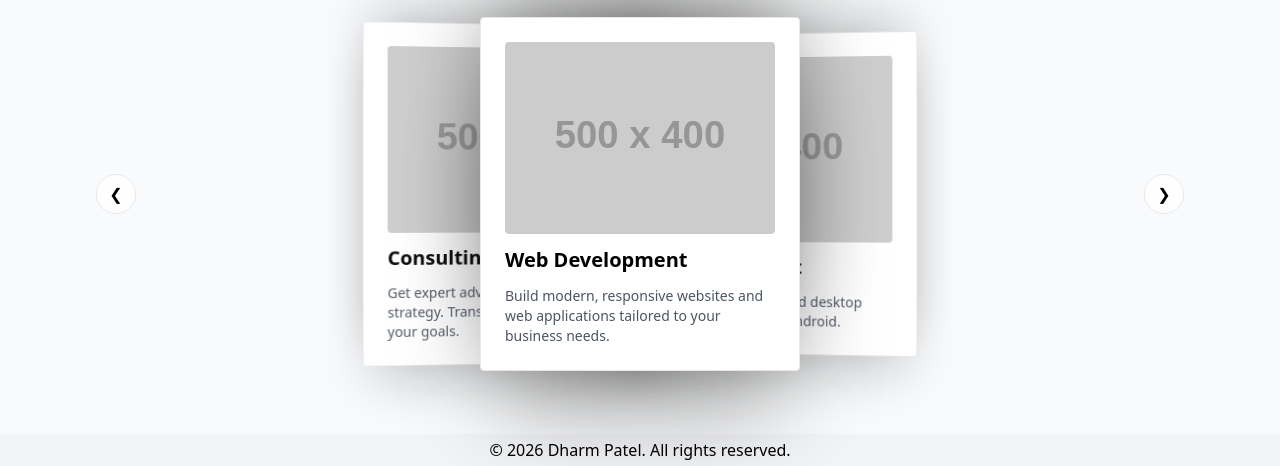
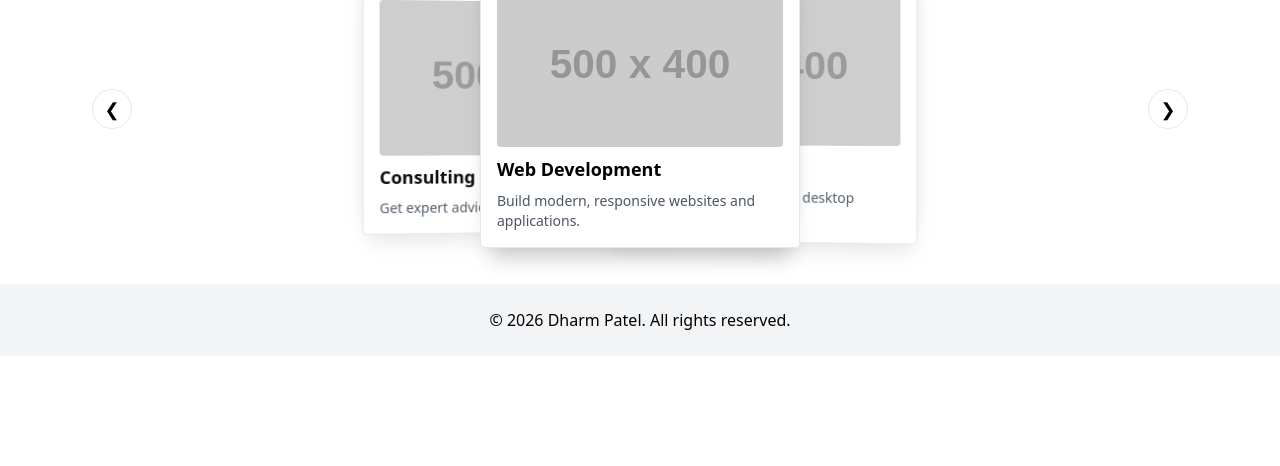
Before and after one commit to DharmPatelPro/dharmpatel.in, a plain HTML site: page index.html in a window 1280 px wide. Shown: the part 715-1181 px from the top of the page. After the commit the page ends 1071 px from the top, so only its background shows below. Drawn offline with nearby package versions, Linux system fonts and the light colour scheme; placeholder pictures from the web are drawn by us.

Commit message:
kc bvjkv

```diff
--- a/index.html
+++ b/index.html
@@ -101,41 +101,41 @@
         </section>
 
         <!-- Solutions Card Slider -->
-        <section class="py-12 bg-gray-50">
+        <section >
             <div class="max-w-6xl mx-auto px-4">
-                <h2 class="text-3xl font-bold text-center mb-5">Solutions</h2>
+                <h2 class="text-3xl font-bold text-center ">Solutions</h2>
 
                 <!-- 3D Card Stack with Drag -->
-                <div id="cardContainer" class="flex justify-center items-center relative h-72 md:h-96 cursor-grab active:cursor-grabbing select-none overflow-visible py-8 md:py-12">
-                    <div id="cardStack" class="relative w-full h-full" style="perspective: 1000px;">
+                <div id="cardContainer" class="flex justify-center items-center relative cursor-grab active:cursor-grabbing select-none overflow-hidden" style="perspective: 1200px; min-height: 350px;">
+                    <div id="cardStack" class="relative w-full" style="perspective: 1000px;">
                         <!-- Card 1 -->
-                        <a href="#sub1" class="card absolute top-1/2 left-1/2 -translate-y-1/2 -translate-x-1/2 w-72 md:w-80 h-auto bg-white p-5 md:p-6 rounded border border-gray-200 cursor-pointer transition-all duration-500 flex flex-col gap-3"
-                            style="transform: translateX(-50%) translateY(-50%) translateX(0px) scale(1); z-index: 30;">
-                            <img class="rounded w-full h-40 md:h-48 object-cover" alt="Web Development" src="https://dummyimage.com/500x400">
-                            <h3 class="text-lg md:text-xl font-bold">Web Development</h3>
-                            <p class="text-gray-600 text-xs md:text-sm">Build modern, responsive websites and web applications tailored to your business needs.</p>
+                        <a href="#sub1" class="card absolute top-1/2 left-1/2 -translate-y-1/2 -translate-x-1/2 bg-white rounded border border-gray-200 cursor-pointer transition-all duration-500 flex flex-col gap-2 p-4"
+                            style="width: clamp(260px, 90vw, 320px); transform: translateX(-50%) translateY(-50%) translateX(0px) scale(1); z-index: 30;">
+                            <img class="rounded w-full object-cover" alt="Web Development" style="height: clamp(100px, 25vw, 160px);" src="https://dummyimage.com/500x400">
+                            <h3 class="text-lg font-bold">Web Development</h3>
+                            <p class="text-gray-600 text-sm">Build modern, responsive websites and applications.</p>
                         </a>
 
                         <!-- Card 2 -->
-                        <a href="#sub2" class="card absolute top-1/2 left-1/2 -translate-y-1/2 -translate-x-1/2 w-72 md:w-80 h-auto bg-white p-5 md:p-6 rounded border border-gray-200 cursor-pointer transition-all duration-500 flex flex-col gap-3"
-                            style="transform: translateX(-50%) translateY(-50%) translateX(350px) scale(0.85); z-index: 20;">
-                            <img class="rounded w-full h-40 md:h-48 object-cover" alt="App Development" src="https://dummyimage.com/500x400">
-                            <h3 class="text-lg md:text-xl font-bold">App Development</h3>
-                            <p class="text-gray-600 text-xs md:text-sm">Create powerful mobile and desktop applications from iOS to Android.</p>
+                        <a href="#sub2" class="card absolute top-1/2 left-1/2 -translate-y-1/2 -translate-x-1/2 bg-white rounded border border-gray-200 cursor-pointer transition-all duration-500 flex flex-col gap-2 p-4"
+                            style="width: clamp(260px, 90vw, 320px); transform: translateX(-50%) translateY(-50%) translateX(350px) scale(0.85); z-index: 20;">
+                            <img class="rounded w-full object-cover" alt="App Development" style="height: clamp(100px, 25vw, 160px);" src="https://dummyimage.com/500x400">
+                            <h3 class="text-lg font-bold">App Development</h3>
+                            <p class="text-gray-600 text-sm">Create powerful mobile and desktop applications.</p>
                         </a>
 
                         <!-- Card 3 -->
-                        <a href="#sub3" class="card absolute top-1/2 left-1/2 -translate-y-1/2 -translate-x-1/2 w-72 md:w-80 h-auto bg-white p-5 md:p-6 rounded border border-gray-200 cursor-pointer transition-all duration-500 flex flex-col gap-3"
-                            style="transform: translateX(-50%) translateY(-50%) translateX(-350px) scale(0.85); z-index: 10;">
-                            <img class="rounded w-full h-40 md:h-48 object-cover" alt="Consulting" src="https://dummyimage.com/500x400">
-                            <h3 class="text-lg md:text-xl font-bold">Consulting</h3>
-                            <p class="text-gray-600 text-xs md:text-sm">Get expert advice on technology strategy. Transform digitally and achieve your goals.</p>
+                        <a href="#sub3" class="card absolute top-1/2 left-1/2 -translate-y-1/2 -translate-x-1/2 bg-white rounded border border-gray-200 cursor-pointer transition-all duration-500 flex flex-col gap-2 p-4"
+                            style="width: clamp(260px, 90vw, 320px); transform: translateX(-50%) translateY(-50%) translateX(-350px) scale(0.85); z-index: 10;">
+                            <img class="rounded w-full object-cover" alt="Consulting" style="height: clamp(100px, 25vw, 160px);" src="https://dummyimage.com/500x400">
+                            <h3 class="text-lg font-bold">Consulting</h3>
+                            <p class="text-gray-600 text-sm">Get expert advice on technology strategy.</p>
                         </a>
                     </div>
 
-                    <!-- Subtle desktop nav buttons -->
-                    <button id="prevBtn" class="hidden md:flex absolute left-4 top-1/2 -translate-y-1/2 bg-white/80 backdrop-blur-sm text-black w-10 h-10 rounded-full items-center justify-center border border-gray-200 hover:scale-105 transition">&#10094;</button>
-                    <button id="nextBtn" class="hidden md:flex absolute right-4 top-1/2 -translate-y-1/2 bg-white/80 backdrop-blur-sm text-black w-10 h-10 rounded-full items-center justify-center border border-gray-200 hover:scale-105 transition">&#10095;</button>
+                    <!-- Nav buttons -->
+                    <button id="prevBtn" class="hidden md:flex absolute left-3 top-1/2 -translate-y-1/2 bg-white/80 backdrop-blur-sm text-black rounded-full items-center justify-center border border-gray-200 hover:scale-105 transition" style="width: 40px; height: 40px; font-size: 18px;">&#10094;</button>
+                    <button id="nextBtn" class="hidden md:flex absolute right-3 top-1/2 -translate-y-1/2 bg-white/80 backdrop-blur-sm text-black rounded-full items-center justify-center border border-gray-200 hover:scale-105 transition" style="width: 40px; height: 40px; font-size: 18px;">&#10095;</button>
                 </div>
 
 
@@ -144,8 +144,8 @@
     </main>
 
     <!-- Footer -->
-    <footer class="bg-gray-100 text-gray py-1">
-        <div class="max-w-6xl mx-auto px-4 sm:px-6 lg:px-8 text-center">
+    <footer class="bg-gray-100 text-gray py-6">
+        <div class="max-w-6xl mx-auto px-4 text-center">
             <p>&copy; 2026 Dharm Patel. All rights reserved.</p>
         </div>
     </footer>
@@ -180,8 +180,8 @@
             if (isMobile) {
                 return [
                     { x: 0, scale: 1, opacity: 1, z: 30, rotate: 0 },
-                    { x: 50, scale: 0.92, opacity: 0.8, z: 12, rotate: -3 },
-                    { x: -50, scale: 0.92, opacity: 0.8, z: 8, rotate: 3 }
+                    { x: 35, scale: 0.90, opacity: 0.75, z: 12, rotate: -2 },
+                    { x: -35, scale: 0.90, opacity: 0.75, z: 8, rotate: 2 }
                 ];
             }
             return [
@@ -193,9 +193,9 @@
 
         function applyShadows(card, positionIndex) {
             if (positionIndex === 0) {
-                card.style.boxShadow = '0 50px 100px -20px rgba(0,0,0,0.4), 0 -50px 100px -20px rgba(0,0,0,0.4)';
+                card.style.boxShadow = '0 20px 20px -10px rgba(0,0,0,0.2), 0 -20px 20px -10px rgba(0,0,0,0.2)';
             } else {
-                card.style.boxShadow = '0 25px 50px -10px rgba(0,0,0,0.2), 0 -25px 50px -10px rgba(0,0,0,0.2)';
+                card.style.boxShadow = '0 12px 20px -5px rgba(0,0,0,0.1), 0 -12px 20px -5px rgba(0,0,0,0.1)';
             }
         }
 
```
